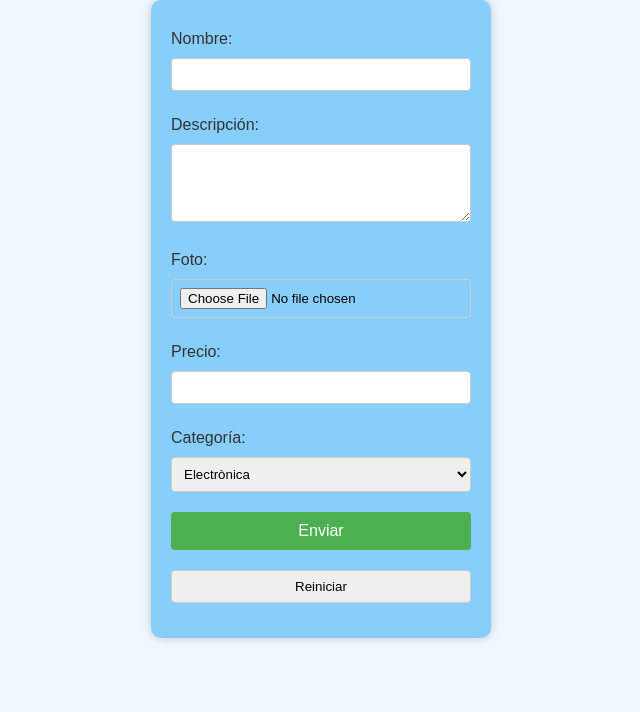
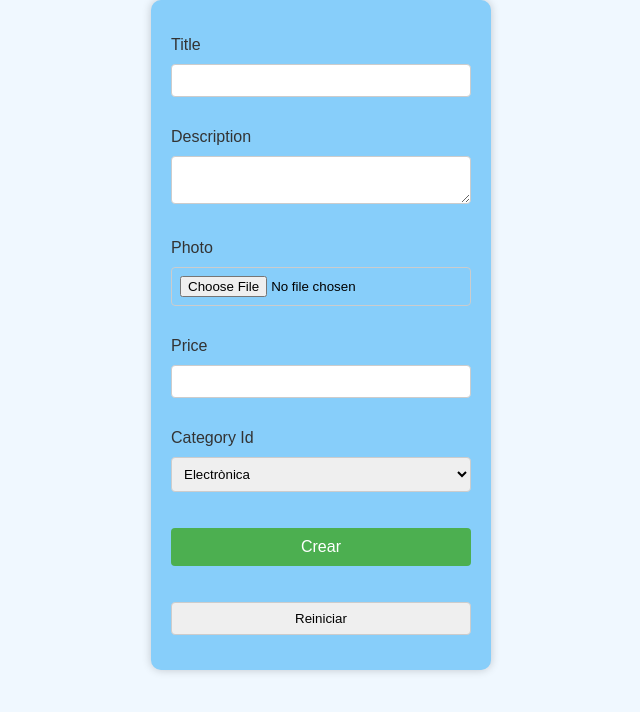
Before and after one commit to hfelices/M12-Projecte1, a Flask app: page /products/create in a window 1280 px wide. Shown: the part 68-780 px from the top of the page, without its empty margins (319-959 px from the left). Run offline with Flask 3, Linux system fonts and the light colour scheme; some libraries are stand-ins or nearby versions.

Commit message:
create amb wtforms

```diff
--- a/app/__init__.py
+++ b/app/__init__.py
@@ -1,6 +1,7 @@
 from flask import Flask
 from flask_sqlalchemy import SQLAlchemy
 import os
+from flask_wtf.csrf import CSRFProtect
 
 db_manager = SQLAlchemy()
 DATABASE = 'database.db'
@@ -14,9 +15,12 @@ def create_app():
     # app.config['UPLOAD_FOLDER'] = UPLOAD_FOLDER
     app.config["SQLALCHEMY_DATABASE_URI"] = "sqlite:///" + basedir + "/" + DATABASE
     app.config["SQLALCHEMY_ECHO"] = True
+    app.config["SECRET_KEY"] = "1234"
 
     db_manager.init_app(app)
 
+    # csrf = CSRFProtect(app)
+    # csrf.init_app(app)
     with app.app_context():
         from . import routes_main
 
--- /dev/null
+++ b/app/forms.py
@@ -0,0 +1,21 @@
+from flask_wtf import FlaskForm
+from wtforms import StringField, IntegerField, SubmitField, SelectField, PasswordField, validators, DecimalField , TextAreaField, FileField
+
+
+class ProductForm(FlaskForm):
+    title = StringField(
+        validators = [validators.DataRequired()]
+        )
+    description = TextAreaField(
+        validators = [validators.DataRequired()]
+        )
+    photo = FileField(
+        validators = [validators.DataRequired()]
+        )
+    price = DecimalField(
+        validators = [validators.DataRequired(), validators.NumberRange(min=0, message='El precio debe ser mayor o igual a cero')]
+        )
+    category_id = SelectField(
+        validators = [validators.InputRequired()]
+        )
+    submit = SubmitField()
--- a/app/models.py
+++ b/app/models.py
@@ -12,7 +12,7 @@ class Product(db.Model):
     photo = db.Column(db.Text)
     price = db.Column(db.DECIMAL(10, 2), nullable=False)
     category_id = db.Column(db.Integer, db.ForeignKey('categories.id'))
-    seller_id = db.Column(db.Integer, db.ForeignKey('users.id'))
+    seller_id = db.Column(db.Integer, db.ForeignKey('users.id'), default=1)
     created = db.Column(db.DATETIME, default=now(), nullable=False)
     updated = db.Column(db.DATETIME, default=now(), onupdate=now(), nullable=False)
 
--- a/app/routes_main.py
+++ b/app/routes_main.py
@@ -5,6 +5,7 @@ from datetime import datetime
 from werkzeug.utils import secure_filename
 from . import db_manager as db
 from .models import Product, Category, User
+from .forms import ProductForm
 # Comando para iniciar la app flask
 # flask --app .\index.py run
 
@@ -36,35 +37,29 @@ def item_list():
 # Crear nou producte
 @main_bp.route('/products/create', methods=["GET", "POST"])
 def create_item():
-    if request.method == 'GET':
-        categories = Category.query.all()
-        return render_template('products/create-update-product.html', categories=categories)
-    elif request.method == 'POST':
-        form_data = request.form
-        file = request.files.get("foto")
+    categories = Category.query.all()
+    form = ProductForm()
+    form.category_id.choices=[(categoria.name) for categoria in categories]
+    if form.validate_on_submit(): # si s'ha fet submit al formulari
+        # he de crear un nou item
 
+        # dades del formulari a l'objecte item
+        new_product = Product()
+        form.populate_obj(new_product)
+        # insert!
+
+        file = form.photo.data
         if file and allowed_file(file.filename):
             filename = secure_filename(file.filename)
+            new_product.photo = filename
             file.save(os.path.join(UPLOAD_FOLDER, filename))
-            photo = filename
-        else:
-            photo = None
-
-        new_product = Product(
-            title=form_data["nombre"],
-            description=form_data["descripcion"],
-            photo=photo,
-            price=form_data["precio"],
-            category_id=form_data["categoria"],
-            seller_id='1',
-            created=datetime.utcnow(),
-            updated=datetime.utcnow()
-        )
 
         db.session.add(new_product)
         db.session.commit()
 
-    return redirect(url_for('main_bp.item_list'))
+        return redirect(url_for('main_bp.item_list'))
+    else:
+        return render_template('products/create-update-product.html', form = form)
 
 
 # Editar productes
--- a/app/templates/products/create-update-product.html
+++ b/app/templates/products/create-update-product.html
@@ -13,13 +13,14 @@
     <main>
         {% if not product %}
             <form method="POST" action="/products/create" enctype="multipart/form-data">
-                <label for="nombre">Nombre:</label>
+
+                <!-- <label for="nombre">Nombre:</label>
                 <input type="text" id="nombre" name="nombre" required><br>
 
                 <label for="descripcion">Descripción:</label>
                 <textarea id="descripcion" name="descripcion" rows="4" required></textarea><br>
 
-                <label for="foto">Foto:</label>
+                 <label for="foto">Foto:</label>
                 <input type="file" id="foto" name="foto" accept="image/*"><br>
 
                 <label for="precio">Precio:</label>
@@ -30,14 +31,21 @@
                     {% for category in categories %}
                     <option value="{{ category['id'] }}">{{ category['name'] }}</option>
                     {% endfor %}
-                <!-- Agrega más opciones según sea necesario -->
-                </select><br>
+                </select><br> -->
 
-                <input type="submit" value="Enviar">
+                {{ form.csrf_token }}
+                <p>{{ form.title.label }} {{ form.title() }}</p>
+                <p>{{ form.description.label }} {{ form.description() }}</p>
+                <p>{{ form.photo.label }} {{ form.photo() }}</p>
+                <p>{{ form.price.label }} {{ form.price() }}</p>
+                <p>{{ form.category_id.label }} {{ form.category_id() }}</p>
+                <p>{{ form.submit(value="Crear") }}</p>
                 <input type="reset" value="Reiniciar">
             </form>
+
         {% else %}
             <form method="POST" action="/products/update/{{ product['id'] }}" enctype="multipart/form-data">
+
                 <label for="nombre">Nombre:</label>
                 <input type="text" id="nombre" name="nombre" value="{{ product['title'] }}" required><br>
 
--- a/app/templates/products/list.html
+++ b/app/templates/products/list.html
@@ -32,7 +32,6 @@
                         {% if product['description']|length > 34 %}
                             <p>{{ product['description'][:34] + '...' }}</p>
                         {% else %}
-
                             <p>{{ product['description'] }}</p>
                         {% endif %}
                         <p>{{ product['price'] }}€</p>
--- a/requirements.txt
+++ b/requirements.txt
@@ -3,6 +3,7 @@ click==8.1.7
 colorama==0.4.6
 Flask==2.3.3
 Flask-SQLAlchemy==3.1.1
+Flask-WTF==1.2.1
 greenlet==3.0.0
 itsdangerous==2.1.2
 Jinja2==3.1.2
@@ -10,3 +11,4 @@ MarkupSafe==2.1.3
 SQLAlchemy==2.0.22
 typing_extensions==4.8.0
 Werkzeug==2.3.7
+WTForms==3.1.0
```
Also changed, not shown: README.md, app/database.db, app/static/uploads/1636910422792.jpeg (deleted), app/static/uploads/tren-transportador-de-coches.jpg (added).
